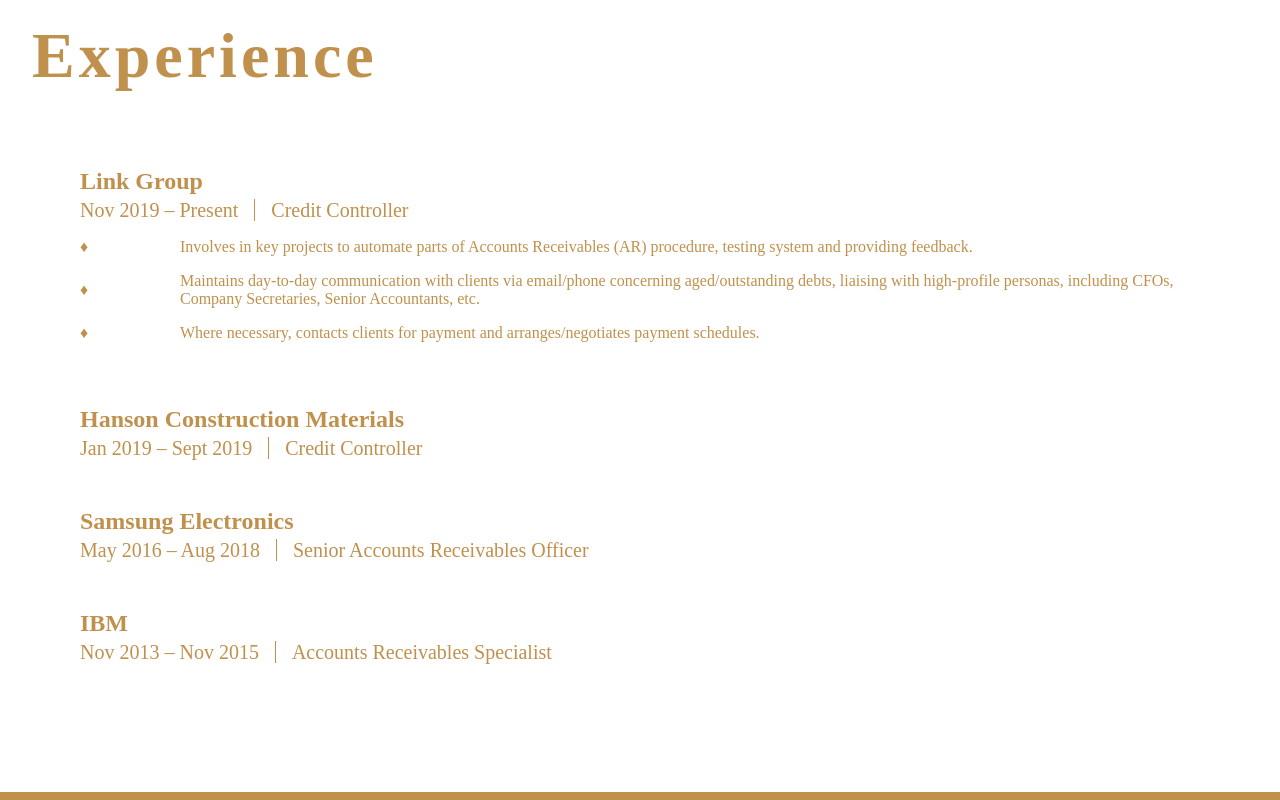
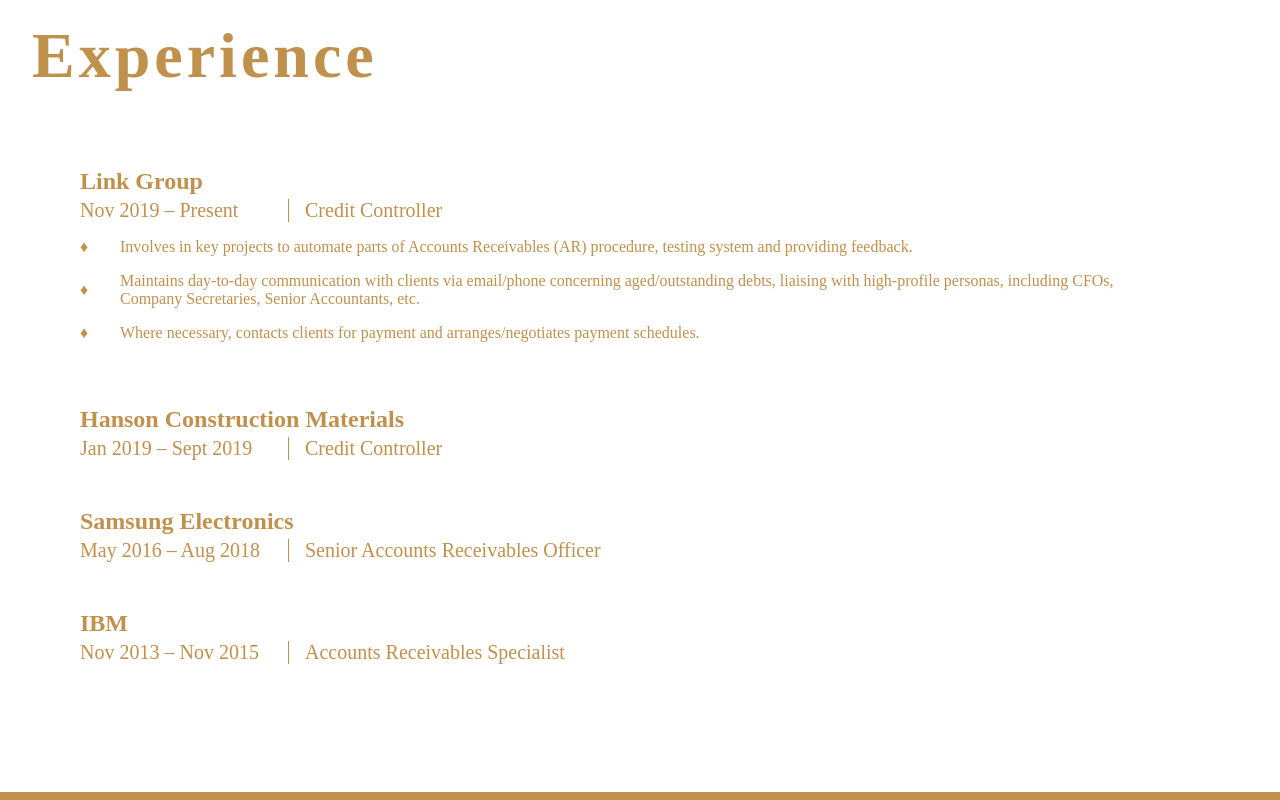
Before and after one commit to wteo/resumev2, a React (Create React App) app: page / in a window 1280 px wide. Shown: the part 2444-3244 px from the top of the page. Built offline with nearby package versions, Linux system fonts and the light colour scheme.

Commit message:
media response

```diff
--- a/src/components/Experience/JobSummary/Job.js
+++ b/src/components/Experience/JobSummary/Job.js
@@ -6,7 +6,7 @@ function Job(props) {
     return (
         <div className={styles.jobStyling}>
             <p className={styles.company}>{props.company}</p>
-            <div>
+            <div className={styles.datesAndTitleContainer}>
                 <span className={styles.jobDates}>{props.dates}</span>
                 <span className={styles.jobTitle}>{props.title}</span>
             </div>
--- a/src/components/Experience/JobSummary/Job.module.css
+++ b/src/components/Experience/JobSummary/Job.module.css
@@ -18,6 +18,11 @@
     font-size: 125%;
 }
 
+.datesAndTitleContainer {
+    display: grid;
+    grid-template-columns: 18rem 20rem 1fr;
+}
+
 .jobDates {
     padding-right: 1rem;
 }
@@ -35,4 +40,8 @@
     .jobDates, .jobTitle {
         font-size: 95%;
     }
+
+    .datesAndTitleContainer {
+        grid-template-columns: 15rem 20rem 1fr;
+    }
 }
--- a/src/components/Experience/JobSummary/JobDescription.module.css
+++ b/src/components/Experience/JobSummary/JobDescription.module.css
@@ -10,22 +10,13 @@
 }
 
 .descriptionContainer {
-    display: flex;
-    flex-direction: row;
-    justify-content: flex-start;
+    display: grid;
+    grid-template-columns: 1fr 10fr 1fr;
+    column-gap: 1rem;
 }
 
 .dotPoint {
-    flex: 1;
     padding-left: 5rem;
-}
-
-.descriptionPar {
-    flex: 10;
-}
-
-.whiteSpaceAfterDescription {
-    flex: 1;
 }
 
 @media (max-width: 780px) {
```
Also changed, not shown: 1 other file (tests, documents, lock files or other folders).
